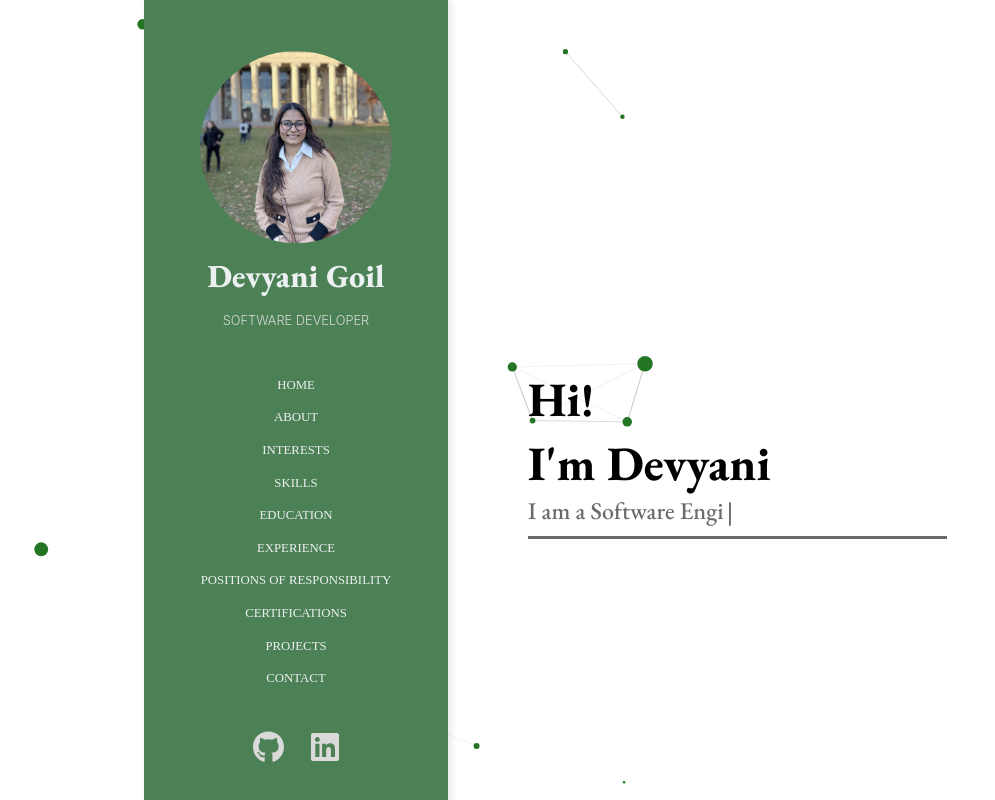
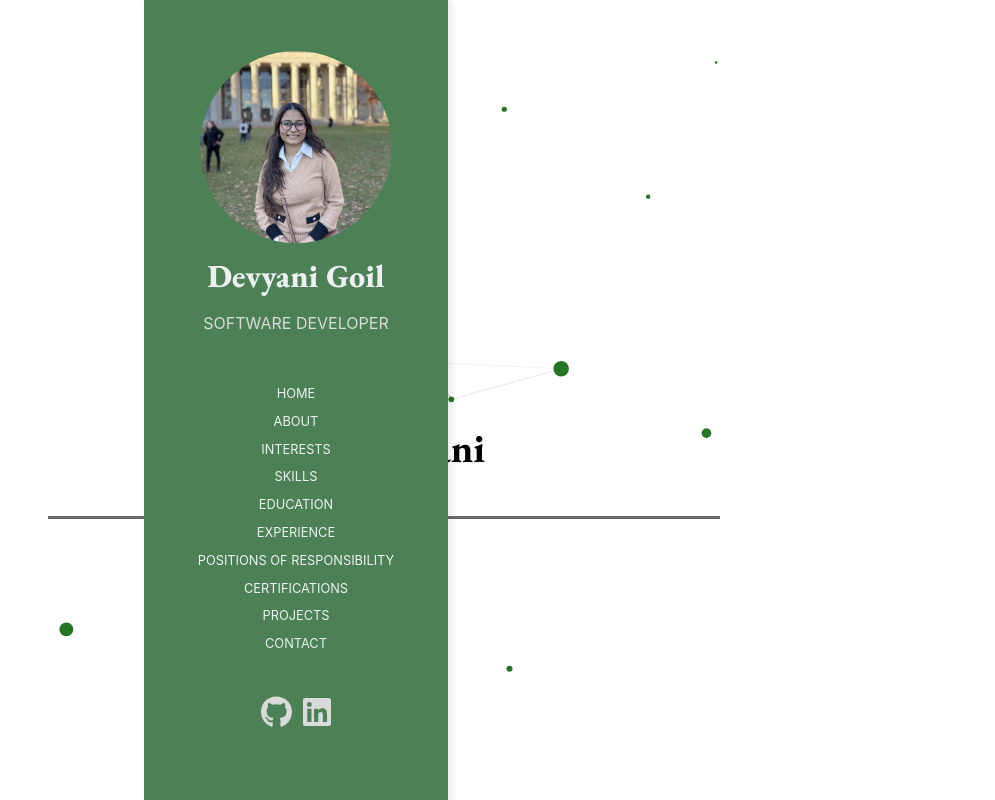
Before and after one commit to devyanigoil/devyanigoil.github.io, a React (Create React App) app: page / in a window 768 px wide. Shown: the top 800 px of the page, 995 px wide, since content can reach past the window. Built offline with nearby package versions, Linux system fonts and the light colour scheme; a web font is replaced by a local one.

Commit message:
mobile optimization

```diff
--- a/package.json
+++ b/package.json
@@ -12,16 +12,18 @@
     "@fortawesome/free-brands-svg-icons": "^6.7.2",
     "@fortawesome/free-solid-svg-icons": "^6.7.2",
     "@fortawesome/react-fontawesome": "^0.2.2",
+    "bootstrap": "^5.3.3",
     "cra-template": "1.2.0",
     "react": "^18.3.1",
+    "react-bootstrap": "^2.10.7",
     "react-dom": "^18.3.1",
     "react-icons": "^5.4.0",
     "react-particles": "^2.3.3",
-    "tsparticles": "^2.3.4",
     "react-router-dom": "^7.1.1",
     "react-scripts": "5.0.1",
     "react-vertical-timeline-component": "^3.5.3",
     "styled-components": "^6.1.14",
+    "tsparticles": "^2.3.4",
     "web-vitals": "^4.2.4"
   },
   "scripts": {
--- a/src/App.css
+++ b/src/App.css
@@ -37,17 +37,6 @@
   /* width: 100%; */
 }
 
-.bg-animation {
-  position: absolute;
-  top: 0;
-  left: 0;
-  width: 100%;
-  height: 100%;
-  /* background: linear-gradient(135deg, rgba(46, 204, 113, 0.6), rgba(52, 152, 219, 0.6)); */
-  z-index: 0; /* Place it behind everything else */
-  pointer-events: none; /* Ensures the animation doesn't block interactions */
-}
-
 .section {
   /* margin-bottom: 4rem; */
   padding: 3rem 3rem; /* Adjust spacing for each section */
@@ -67,3 +56,13 @@
     transform: rotate(360deg);
   }
 }
+
+@media (max-width: 768px) {
+  .content {
+    margin-left: 0%;
+    width: 100%;
+    height: 100%;
+    overflow-x: hidden;
+    max-width: 100%;
+  }
+}
--- /dev/null
+++ b/src/components/BgAnimation.css
@@ -0,0 +1,22 @@
+.bg-animation {
+    position: absolute;
+    top: 0;
+    left: 0;
+    width: 100%;
+    height: 100%;
+    /* background: linear-gradient(135deg, rgba(46, 204, 113, 0.6), rgba(52, 152, 219, 0.6)); */
+    z-index: 0; /* Place it behind everything else */
+    pointer-events: none; /* Ensures the animation doesn't block interactions */
+  }
+
+  @media (max-width: 768px) {
+    .bg-animation {
+      position: relative;
+      top: 0;
+      left: 0;
+      width: 100%;
+      height: 100%;
+      z-index: 0; /* Place it behind everything else */
+      pointer-events: none; /* Ensures the animation doesn't block interactions */
+    }
+  }
--- a/src/components/BgAnimation.js
+++ b/src/components/BgAnimation.js
@@ -1,8 +1,18 @@
-import React from "react";
+import React , { useState, useEffect } from "react";
 import Particles from "react-particles";
 import { loadFull } from "tsparticles";
 
 function BgAnimation() {
+    // const [windowHeight, setHeight] = useState(window.innerHeight);
+
+//   useEffect(() => {
+//       if (window.innerWidth < 768) {
+//         setHeight(window.innerHeight+"px");
+//       }
+//       else
+//         setHeight("100%");
+//     }, []);
+
   const options = {
     fullScreen: {
       enable: false,
@@ -10,7 +20,8 @@ function BgAnimation() {
     style: {
       position: "absolute",
       width: "100%",
-      height: "100%",
+      height: "100%"
+    //   height: `${windowHeight}`,
     },
     particles: {
       number: {
--- a/src/components/ContactPage.css
+++ b/src/components/ContactPage.css
@@ -59,3 +59,50 @@
     overflow: hidden;
     box-shadow: 0 4px 8px rgba(0, 0, 0, 0.1);
   }
+
+  @media (max-width: 768px) {
+    .contact-section {
+        text-align: left;
+        font-family: "Nunito", serif;
+      }
+    .contact-details {
+        display: flex;
+        flex-direction: column;
+        gap: 0.7rem;
+        margin-left: 2rem;
+        margin-bottom: 1%;
+      }
+
+      .contact-item {
+        display: block;
+        width: 100%;
+        font-size: 1.2rem;
+        color: #555;
+      }
+
+      .contact-icon {
+        font-size: 1rem;
+        color: #346edb;
+      }
+
+      .contact-section h1 {
+        font-size: 1.5rem;
+        letter-spacing: 3px;
+        color: #2c3e50;
+        margin-bottom: 30px;
+        margin-left: 2rem;
+        text-align: left;
+        font-family: "EB Garamond", serif;
+      }
+
+      .map-container {
+        margin-top: 30px;
+        width: 100%;
+        /* max-width: 800px; */
+        margin-left: auto;
+        margin-right: auto;
+        border-radius: 10px;
+        overflow: hidden;
+        box-shadow: 0 4px 8px rgba(0, 0, 0, 0.1);
+      }
+  }
--- a/src/components/HomePage.css
+++ b/src/components/HomePage.css
@@ -46,3 +46,17 @@ hr {
     opacity: 0;
   }
 }
+
+@media (max-width: 768px) {
+  .homepage {
+    font-family: "EB Garamond", serif;
+    text-align: center;
+    margin-top: 20rem;
+    margin-bottom: 3rem;
+  }
+
+  h1 {
+    font-size: 2.5rem;
+    color: #000000;
+  }
+}
--- a/src/components/ProjectsPage.css
+++ b/src/components/ProjectsPage.css
@@ -48,10 +48,14 @@
     /* padding: 20px; */
     /* border-radius: 8px; */
     transition: opacity 0.3s ease-in-out;
+    pointer-events: none;
   }
 
+  .project-card .overlay.visible,
+  .project-card.active .overlay,
   .project-card:hover .overlay {
     opacity: 1;
+    pointer-events: auto;
   }
 
   .project-card h2 {
@@ -111,3 +115,37 @@
     margin-right: 8px;
     font-size: 1.2rem;
   }
+
+  @media (max-width: 768px) {
+    .projects-container {
+        display: block;
+        grid-template-columns: repeat(2, 1fr);
+        gap: 1rem;
+      }
+
+    .project-card {
+      height: 20rem;
+      width: 20rem;
+      display: block;
+      margin-bottom: 40px;
+    }
+
+    .project-card .overlay {
+        pointer-events: none;
+      }
+
+      .project-card h2 {
+        margin-top: 0%;
+      }
+
+      .project-card a {
+        margin-top: 0%;
+        margin-bottom: 0%;
+      }
+
+      .project-card p {
+        font-size: 1rem;
+        padding: 0rem 0.3rem;
+        width: auto;
+      }
+  }
--- a/src/components/ProjectsPage.js
+++ b/src/components/ProjectsPage.js
@@ -1,4 +1,4 @@
-import React from "react";
+import React, { useState } from "react";
 import { FaSync } from "react-icons/fa";
 import './ProjectsPage.css';
 
@@ -55,13 +55,25 @@ const ProjectsPage = () => {
     },
   ];
 
+  const [activeCard, setActiveCard] = useState(null);
+
+  const handleCardToggle = (index) => {
+    setActiveCard((prev) => (prev === index ? null : index));
+  };
+
   return (
     <div className="projects-section">
       <h1>PROJECTS</h1>
       <div className="projects-container">
         {projects.map((project, index) => (
-          <div key={index} className="project-card" style={{ backgroundImage: `url(${project.img})` , backgroundSize: project.background}}>
-            <div className="overlay">
+          <div
+          key={index}
+          className={`project-card ${activeCard === index ? "active" : ""}`}
+          style={{ backgroundImage: `url(${project.img})` , backgroundSize: project.background}}
+          onTouchStart={() => handleCardToggle(index)}
+          onClick={() => handleCardToggle(index)}
+          >
+            <div className={`overlay ${activeCard === index ? "visible" : ""}`}>
               <h2>{project.title}</h2>
               <a href={project.link} target="_blank" rel="noopener noreferrer">
               <p>PROJECT CODE</p> </a>
--- a/src/components/Sidebar.css
+++ b/src/components/Sidebar.css
@@ -2,55 +2,56 @@
   position: fixed;
   top: 0;
   left: 0;
-    width: 15rem; /* Sidebar width based on screen size */
+  width: 15rem;
   height: 100vh;
   background-color: #4c8055;
   color: #d9dad9;
   display: flex;
   flex-direction: column;
   align-items: center;
-    padding: 2rem; /* Padding around content */
+  padding: 2rem;
   box-shadow: 0.2rem 0 0.5rem rgba(0, 0, 0, 0.1);
-    margin-left: 9rem;
+  transition: transform 0.3s ease;
+  z-index: 1000;
+  /* margin-left: 9rem; */
 }
 
+/* Sidebar closed (hidden off-screen) */
+.sidebar.closed {
+  transform: translateX(-100%);
+}
+
+/* Sidebar open (visible on-screen) */
+.sidebar.open {
+  transform: translateX(0);
+  height: 100%;
+  min-height: auto;
+}
+
+/* Profile Section */
 .profile h1 {
-    font-family: "EB Garamond", serif; /* Replace 'Roboto' with your chosen font */
-    font-size: 2rem; /* Adjust size as needed */
-    font-weight: 800; /* Use a bold weight for emphasis */
-    color: #ecf0f1; /* Optional: Adjust color */
+  font-family: "EB Garamond", serif;
+  font-size: 2rem;
+  font-weight: 800;
+  color: #ecf0f1;
 }
 
 .profile {
   color: #d9dad9;
-    display: block;
   text-align: center;
   margin-bottom: 2rem;
 }
 
 .profile-photo {
-    width: 12rem; /* Scales with the screen */
-    height: 12rem; /* Scales with the screen */
+  width: 12rem;
+  height: 12rem;
   border-radius: 50%;
   margin-bottom: 0.5rem;
   margin-top: 1.2rem;
   object-fit: cover;
 }
 
-  .designation {
-    font-size: 0.8rem; /* Scales with user font preferences */
-    font-weight: 300;
-    margin-top: 1rem;
-  }
-
-  .nav-links {
-    font-family: "Crimson Text", serif;
-    flex-grow: 0;
-    display: flex;
-    flex-direction: column;
-    align-items: center;
-  }
-
+/* Navigation Links */
 .nav-links a {
   text-decoration: none;
   color: #ecf0f1;
@@ -58,13 +59,17 @@
   font-size: 0.8rem;
   transition: color 0.3s ease;
   margin-bottom: 0.8rem;
+  display: flex;
+  justify-content: center;
+  position: relative;
 }
 
 .nav-links a:hover {
-    text-decoration: underline; /* Add underline on hover */
+  text-decoration: underline;
   color: #d9dad9;
 }
 
+/* Social Icons */
 .social-icons {
   display: flex;
   gap: 0.7rem;
@@ -73,11 +78,38 @@
 
 .social-icons a {
   color: #d9dad9;
-    margin: 0 0.5rem;
   transition: transform 0.3s ease;
 }
 
 .social-icons img:hover {
-    color: #d9dad9;
   transform: scale(1.2);
 }
+
+/* Toggle Button */
+.sidebar-toggle {
+  position: fixed;
+  top: 1rem;
+  left: 1rem;
+  /* background-color: #4c8055; */
+  color: #000000;
+  border: none;
+  background: none;
+  /* border-radius: 0.5rem; */
+  /* padding: 0.5rem 1rem; */
+  font-size: 1.5rem;
+  transform: scale(1.1, 0.8);
+  cursor: pointer;
+  z-index: 1100;
+}
+
+/* Hide toggle button on larger screens */
+@media (min-width: 768px) {
+  .sidebar.open {
+    transform: translateX(0); /*Sidebar always visible*/
+    margin-left: 9rem;
+  }
+
+  .sidebar-toggle {
+    display: none;
+  }
+}
--- a/src/components/Sidebar.js
+++ b/src/components/Sidebar.js
@@ -1,45 +1,77 @@
-import React from 'react';
-import './Sidebar.css';
-import { FontAwesomeIcon } from '@fortawesome/react-fontawesome';
-import { faGithub, faLinkedin } from '@fortawesome/free-brands-svg-icons';
+import React, { useState, useEffect } from "react";
+import "./Sidebar.css";
+import { FontAwesomeIcon } from "@fortawesome/react-fontawesome";
+import { faGithub, faLinkedin } from "@fortawesome/free-brands-svg-icons";
+import { faBars } from '@fortawesome/free-solid-svg-icons';
 
 const Sidebar = () => {
+  const [isOpen, setIsOpen] = useState(true);
+
+  useEffect(() => {
+    if (window.innerWidth < 768) {
+      setIsOpen(false);
+    }
+    else
+      setIsOpen(true);
+  }, []);
+
+  const toggleSidebar = () => {
+    setIsOpen(!isOpen);
+  };
+
+  const closeSidebar = () => {
+    if (window.innerWidth < 768) {
+      setIsOpen(false);
+    }
+  };
+
   const imageURL = `${process.env.PUBLIC_URL}/profilePhoto.jpg`;
-    return (
-      <div className="sidebar">
+
+  return (
+    <>
+      {/* Toggle Button */}
+      <button className="sidebar-toggle" onClick={toggleSidebar} style={{ display: window.innerWidth >= 768 ? "none" : "block"}}>
+        <FontAwesomeIcon icon={faBars} size="lg" />
+      </button>
+
+      {/* Sidebar */}
+      <div className={`sidebar ${isOpen ? "open" : "closed"}`}>
         <div className="profile">
-          <img
-            src = {imageURL}
-            alt="DEVYANI GOIL"
-            className="profile-photo"
-          />
+          <img src={imageURL} alt="DEVYANI GOIL" className="profile-photo" />
           <h1>Devyani Goil</h1>
           <p className="designation">SOFTWARE DEVELOPER</p>
         </div>
         <nav className="nav-links">
-          <a href="#home">HOME</a>
-          <a href="#about">ABOUT</a>
-          <a href="#interests">INTERESTS</a>
-          <a href="#skills">SKILLS</a>
-          <a href="#education">EDUCATION</a>
-          <a href="#experience">EXPERIENCE</a>
-          <a href="#por">POSITIONS OF RESPONSIBILITY</a>
-          <a href="#certifications">CERTIFICATIONS</a>
-          <a href="#projects">PROJECTS</a>
-          <a href="#contact">CONTACT</a>
+          <a href="#home" onClick={closeSidebar}>HOME</a>
+          <a href="#about" onClick={closeSidebar}>ABOUT</a>
+          <a href="#interests" onClick={closeSidebar}>INTERESTS</a>
+          <a href="#skills" onClick={closeSidebar}>SKILLS</a>
+          <a href="#education" onClick={closeSidebar}>EDUCATION</a>
+          <a href="#experience" onClick={closeSidebar}>EXPERIENCE</a>
+          <a href="#por" onClick={closeSidebar}>POSITIONS OF RESPONSIBILITY</a>
+          <a href="#certifications" onClick={closeSidebar}>CERTIFICATIONS</a>
+          <a href="#projects" onClick={closeSidebar}>PROJECTS</a>
+          <a href="#contact" onClick={closeSidebar}>CONTACT</a>
         </nav>
         <div className="social-icons">
-          <a href="https://github.com/devyanigoil/" target="_blank" rel="noreferrer">
+          <a
+            href="https://github.com/devyanigoil/"
+            target="_blank"
+            rel="noreferrer"
+          >
             <FontAwesomeIcon icon={faGithub} size="2x" />
-            {/* <img src="/github-logo.png" alt="GitHub" /> */}
           </a>
-          <a href="https://www.linkedin.com/in/devyanigoil/" target="_blank" rel="noreferrer">
+          <a
+            href="https://www.linkedin.com/in/devyanigoil/"
+            target="_blank"
+            rel="noreferrer"
+          >
             <FontAwesomeIcon icon={faLinkedin} size="2x" />
-            {/* <img src="/linkedin-logo.png" alt="LinkedIn" /> */}
           </a>
         </div>
       </div>
-    );
-  };
+    </>
+  );
+};
 
-  export default Sidebar;
+export default Sidebar;
--- a/src/index.css
+++ b/src/index.css
@@ -11,3 +11,9 @@ code {
   font-family: source-code-pro, Menlo, Monaco, Consolas, 'Courier New',
     monospace;
 }
+
+@media screen and (max-width: 1200px) {
+  body {
+    overflow: visible;
+  }
+}
```
Also changed, not shown: 12 other files (tests, documents, lock files or other folders). Lines whose indentation alone changed are shown as unchanged.
